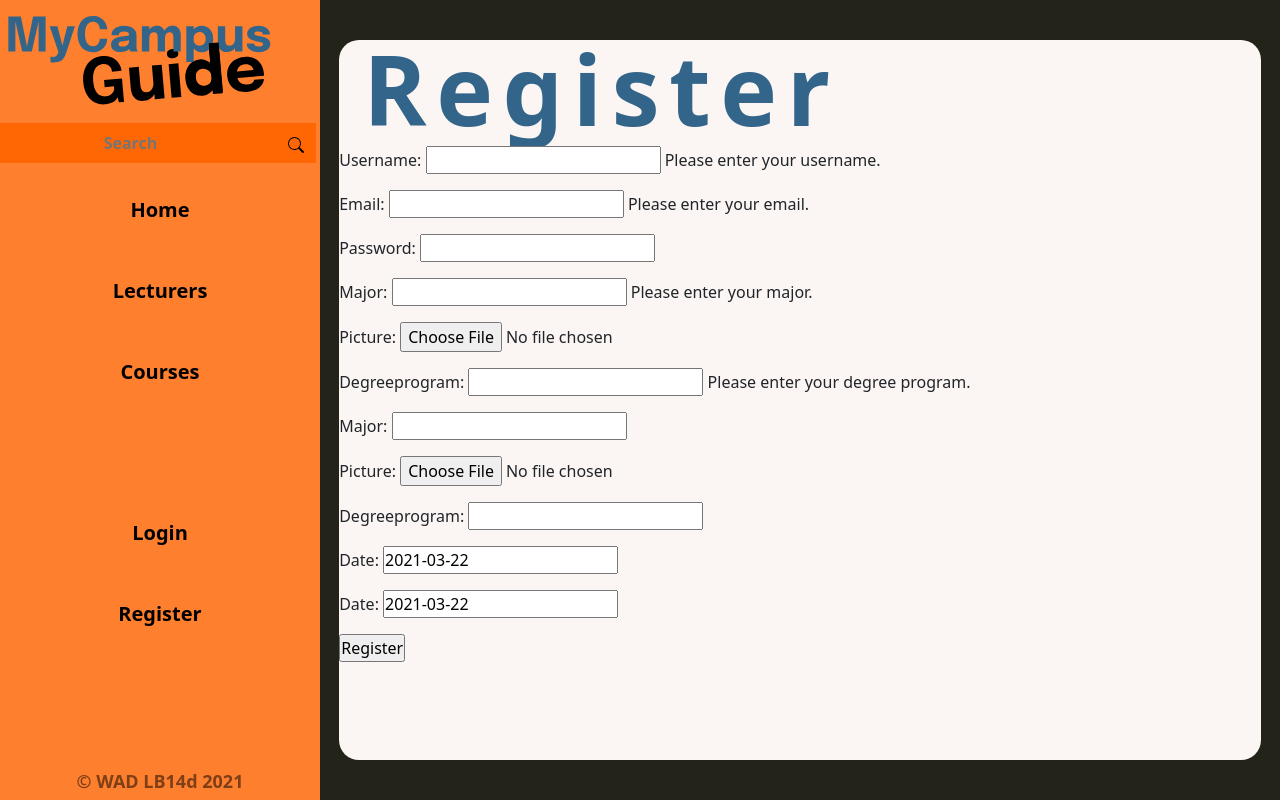
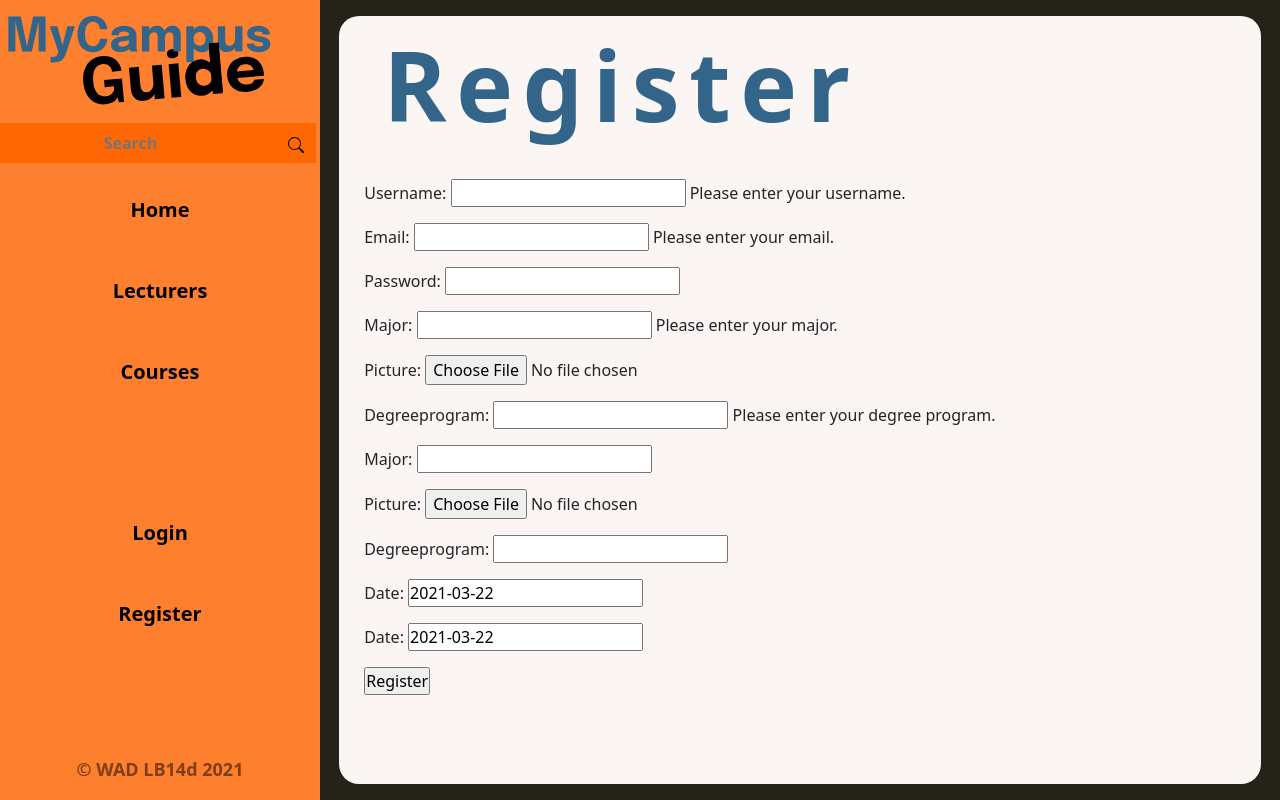
Before and after one commit to WAD2-LB14d/mycampusguide, a Django app: page /guide/register/ in a window 1280 px wide. Run offline with Django 3.2, Linux system fonts and the light colour scheme.

Commit message:
added margin and padding the register and login forms

```diff
--- a/my_campus_guide/static/css/style.css
+++ b/my_campus_guide/static/css/style.css
@@ -29,8 +29,8 @@
 
 .contentContainer {
   position: absolute;
-  top: 5%;
-  bottom: 5%;
+  top: 2%;
+  bottom: 2%;
   left: 2%;
   right: 2%;
   background-color: #FBF5F3;
@@ -39,8 +39,9 @@
 }
 
 .pageTitle {
-	margin-left: auto;
-	margin-right: auto;
+	text-align: center;
+	margin: 10px;
+	padding:10px;
 	font-style: normal;
 	font-weight: 800;
 	font-size: 96px;
@@ -64,6 +65,7 @@ footer {
 	line-height: 18px;
 	color: rgba(0, 0, 0, 0.5);
 	background-color:#FE7F2D;
+	height: 30px;
 	width: 320px;
 	z-index: 999999;
 
@@ -142,3 +144,17 @@ footer {
 	font-size: 16px;
 	margin: 4px 2px;
 }
+
+#user_form{
+	position: absolute;
+	margin: 10px;
+	padding: 15px;
+
+
+}
+#login_form{
+	position: absolute;
+	margin: 10px;
+	padding: 15px;
+
+}
--- a/my_campus_guide/templates/guide/register.html
+++ b/my_campus_guide/templates/guide/register.html
@@ -13,7 +13,7 @@
     {% if registered %}
     	<strong> Thank You For Registering!</strong>
     {% else %}
-    	<form id="user_form"method="post"action="{% url 'guide:register' %}" enctype="multipart/form-data">
+    	<form id="user_form"method="post"action="{% url 'guide:register' %}" enctype="multipart/form-data" >
     		{% csrf_token %}
     		{{ user_form.as_p }}
     		{{ profile_form.as_p }}
```
